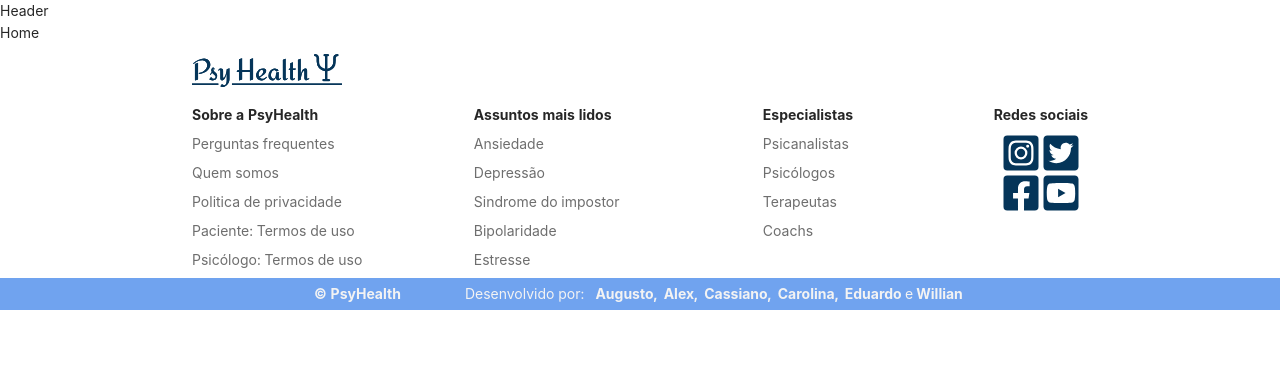
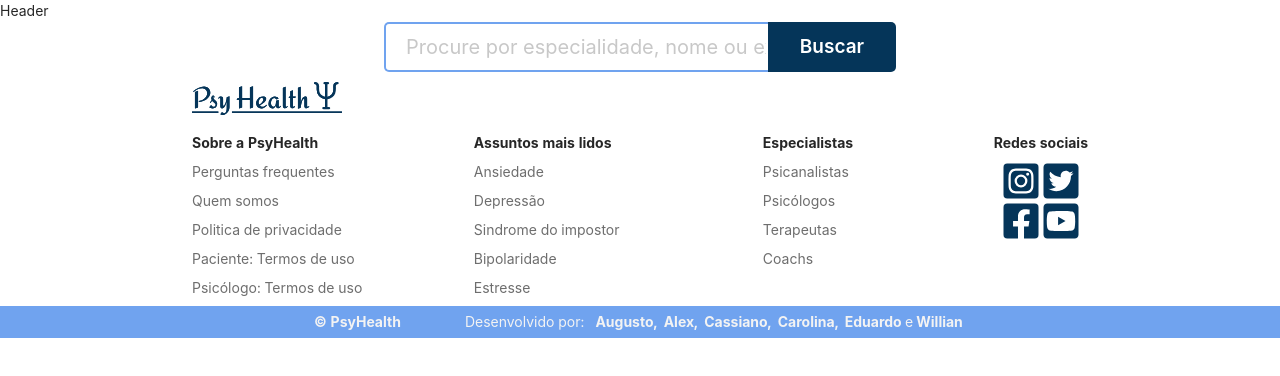
Before and after one commit to carolahn/psy-health, a React (Create React App) app: page /search in a window 1280 px wide. Shown: the top 376 px of the page. Built offline with nearby package versions, Linux system fonts and the light colour scheme.

Commit message:
initial commit

```diff
--- a/src/index.css
+++ b/src/index.css
@@ -10,4 +10,5 @@
 code {
   font-family: source-code-pro, Menlo, Monaco, Consolas, 'Courier New',
     monospace;
+
 }
--- /dev/null
+++ b/src/pages/search/index.jsx
@@ -0,0 +1,13 @@
+import React from "react";
+import SearchContainer from './styled'
+
+const Search = () => {
+  return (
+    <SearchContainer>
+      <input placeholder="Procure por especialidade, nome ou experiência"  className='search-input'/>
+      <button className='search-button'>Buscar</button>
+    </SearchContainer>
+  );
+};
+
+export default Search;
--- /dev/null
+++ b/src/pages/search/styled.js
@@ -0,0 +1,53 @@
+import styled from "styled-components";
+
+const SearchContainer = styled.div`
+
+  display:flex;
+  justify-content: center;
+  .search-input {
+    box-sizing: border-box;
+    font-size: 20px;
+
+    width: 30vw;
+    height: 50px;
+    outline: none;
+    border-top-left-radius: 5px;
+    border-bottom-left-radius: 5px;
+    border: 2px solid #70a3ef;
+    border-right: none;
+    padding-left: 20px;
+    ::-webkit-input-placeholder {
+      color: #c8c8c8;
+    }
+
+    :-moz-placeholder {
+      /* Firefox 18- */
+      color: #c8c8c8;
+    }
+
+    ::-moz-placeholder {
+      /* Firefox 19+ */
+      color: #c8c8c8;
+    }
+
+    :-ms-input-placeholder {
+      color: #c8c8c8;
+    }
+  }
+
+  .search-button {
+    box-sizing: border-box;
+    border: none;
+    background-color: #053559;
+    width: 10vw;
+    height: 50px;
+    color: #fff;
+    font-size: 19px;
+    font-weight: 600;
+    outline: none;
+    border-top-right-radius: 5px;
+    border-bottom-right-radius: 5px;
+  }
+`;
+
+export default SearchContainer;
--- a/src/routes/index.js
+++ b/src/routes/index.js
@@ -1,5 +1,6 @@
 import React from "react";
 import { Switch, Route } from "react-router-dom";
+import Search from "../pages/search";
 
 const Routes = (props) => {
   const token = ""; // somente para testes
@@ -28,7 +29,9 @@
 
       <Route path="/register/psc">Register Psicologo</Route>
       <Route path="/register">Register</Route>
-
+      <Route path="/search">
+        <Search />
+      </Route>
       <Route path="/">Home</Route>
     </Switch>
   );
```
